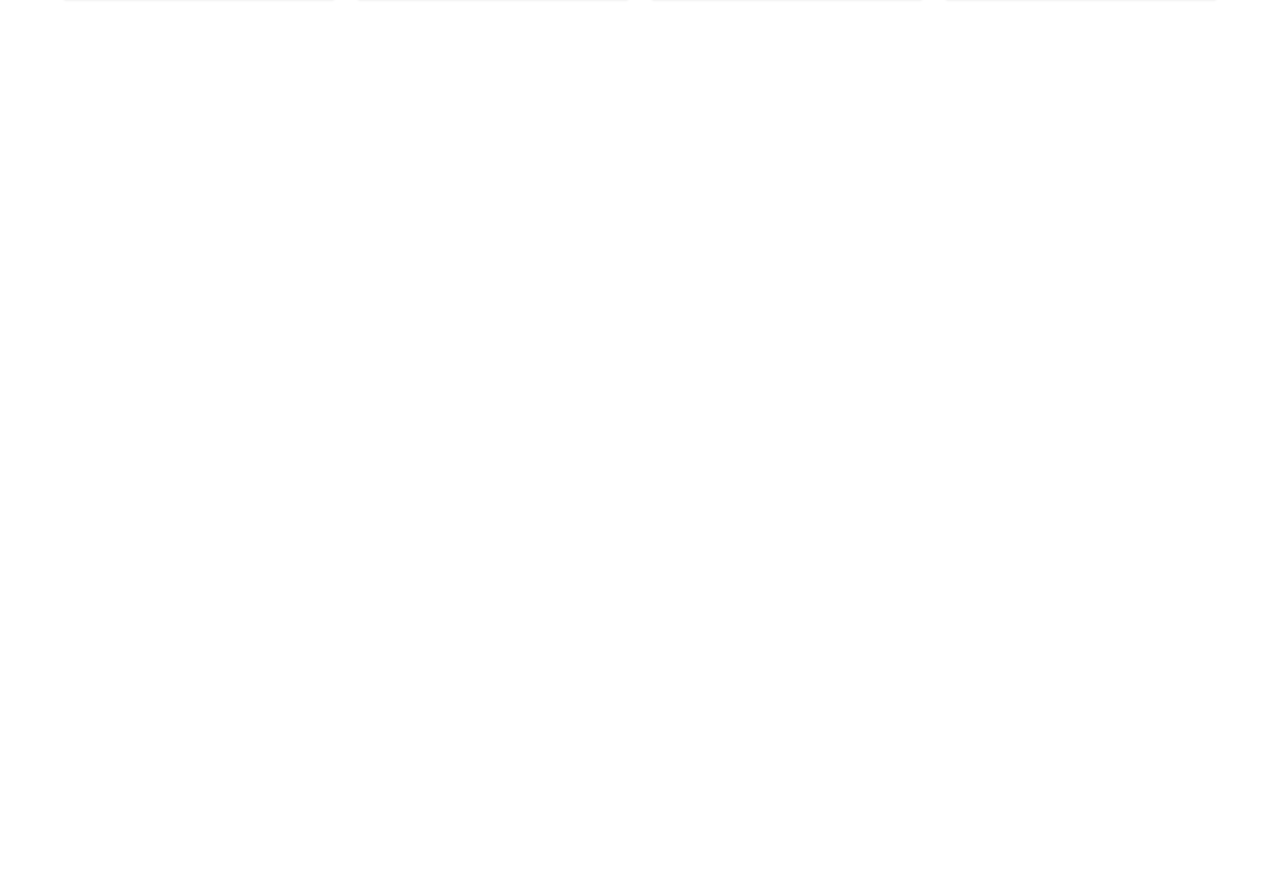
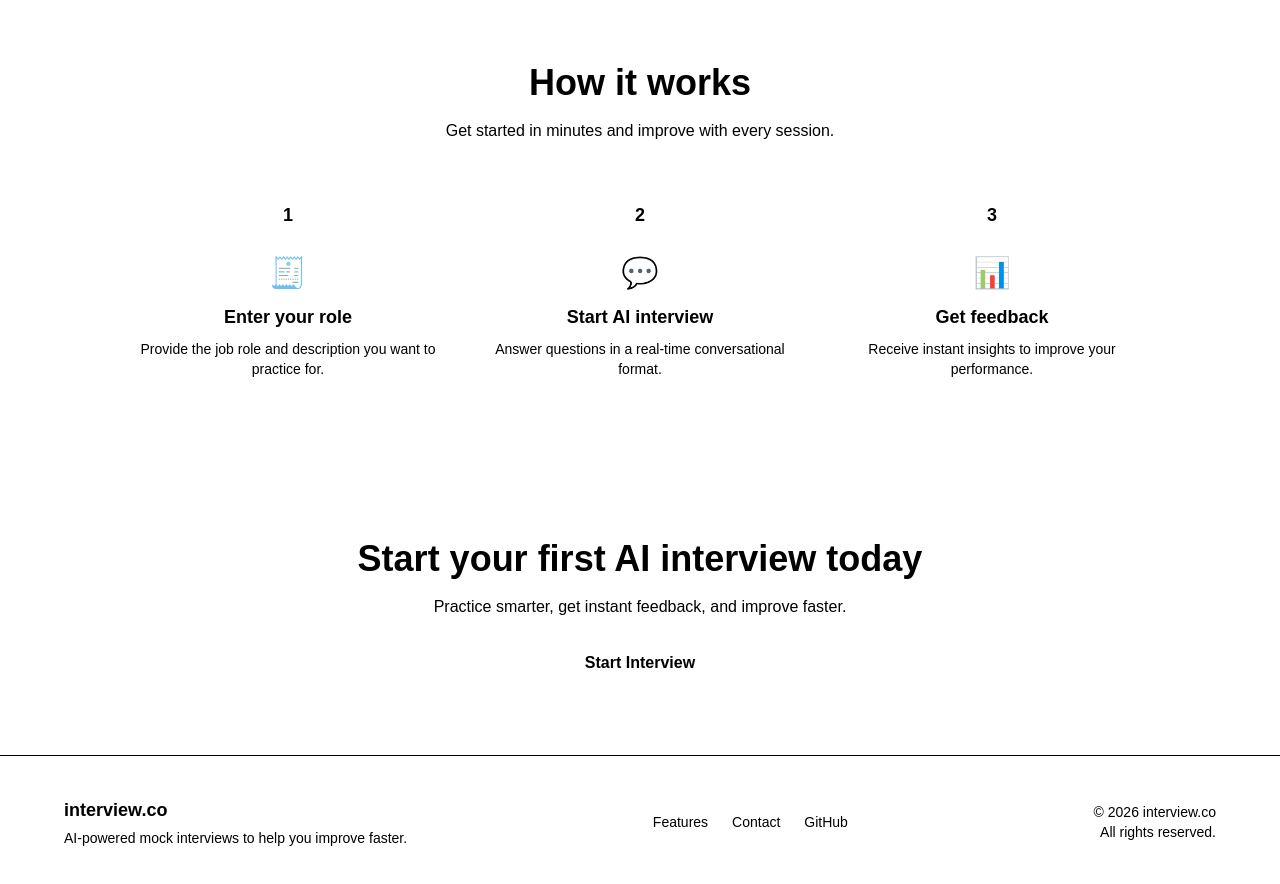
Before and after one commit to CoreTech7704/AI_interview, a Next.js app: page / in a window 1280 px wide. Shown: the part 1116-2000 px from the top of the page. Before the commit the page ends 1195 px from the top, so only its background shows below. Built offline with nearby package versions, Linux system fonts and the light colour scheme.

Commit message:
Refactor Home page structure and components; remove unused files and add Footer

```diff
--- a/app/globals.css
+++ b/app/globals.css
@@ -1,7 +1,4 @@
 @import "tailwindcss";
-@plugin "daisyui" {
-  themes: "winter" --default, dark --prefersdark;
-}
 
 body {
   font-family: Arial, Helvetica, sans-serif;
--- a/app/layout.tsx
+++ b/app/layout.tsx
@@ -1,6 +1,7 @@
 import type { Metadata } from "next";
 import "./globals.css";
 import Navbar from "@/components/Navbar";
+import Footer from "@/components/Footer";
 
 export const metadata: Metadata = {
   title: "interview.co",
@@ -19,6 +20,7 @@
         <section>
           {children}
         </section>
+      <Footer />
       </body>
     </html>
   );
--- a/app/page.tsx
+++ b/app/page.tsx
@@ -1,5 +1,7 @@
-import Features from "@/components/Features";
-import Hero from "@/components/Hero";
+import Cta from "@/components/Home/Cta";
+import Features from "@/components/Home/Features";
+import Hero from "@/components/Home/Hero";
+import HowItWorks from "@/components/Home/Howitworks";
 
 
 export default function Home() {
@@ -7,6 +9,8 @@
     <div>
       <Hero />
       <Features />
+      <HowItWorks />
+      <Cta />
     </div>
   );
 }
--- /dev/null
+++ b/components/Footer.tsx
@@ -0,0 +1,33 @@
+export default function Footer() {
+  return (
+    <footer className="bg-base-200 border-t border-base-300 px-6 py-10">
+      <div className="max-w-6xl mx-auto flex flex-col md:flex-row items-center justify-between gap-6">
+
+        {/* Left */}
+        <div className="text-center md:text-left">
+          <h2 className="text-lg font-bold">
+            interview<span className="text-primary">.co</span>
+          </h2>
+          <p className="text-sm text-base-content/70 mt-1">
+            AI-powered mock interviews to help you improve faster.
+          </p>
+        </div>
+
+        {/* Links */}
+        <div className="flex gap-6 text-sm">
+          <a className="link link-hover">Features</a>
+          <a className="link link-hover">Contact</a>
+          <a className="link link-hover">GitHub</a>
+        </div>
+
+        {/* Right */}
+        <div className="text-sm text-base-content/60 text-center md:text-right">
+          © {new Date().getFullYear()} interview.co
+          <br />
+          All rights reserved.
+        </div>
+
+      </div>
+    </footer>
+  );
+}
--- /dev/null
+++ b/components/Home/Cta.tsx
@@ -0,0 +1,26 @@
+export default function CTA() {
+  return (
+    <section className="py-20 px-6 bg-primary text-primary-content">
+      <div className="max-w-4xl mx-auto text-center">
+
+        {/* Heading */}
+        <h2 className="text-3xl md:text-4xl font-bold">
+          Start your first AI interview today
+        </h2>
+
+        {/* Subtext */}
+        <p className="mt-4 text-primary-content/80">
+          Practice smarter, get instant feedback, and improve faster.
+        </p>
+
+        {/* Button */}
+        <div className="mt-8">
+          <button className="btn btn-secondary px-8 text-base font-semibold">
+            Start Interview
+          </button>
+        </div>
+
+      </div>
+    </section>
+  );
+}
--- /dev/null
+++ b/components/Home/Howitworks.tsx
@@ -0,0 +1,63 @@
+export default function HowItWorks() {
+  const steps = [
+    {
+      title: "Enter your role",
+      desc: "Provide the job role and description you want to practice for.",
+      icon: "🧾",
+    },
+    {
+      title: "Start AI interview",
+      desc: "Answer questions in a real-time conversational format.",
+      icon: "💬",
+    },
+    {
+      title: "Get feedback",
+      desc: "Receive instant insights to improve your performance.",
+      icon: "📊",
+    },
+  ];
+
+  return (
+    <section className="py-20 px-6">
+      <div className="max-w-5xl mx-auto text-center">
+
+        {/* Heading */}
+        <h2 className="text-3xl md:text-4xl font-bold">
+          How it works
+        </h2>
+
+        <p className="mt-4 text-base-content/70">
+          Get started in minutes and improve with every session.
+        </p>
+
+        {/* Steps */}
+        <div className="mt-12 grid gap-8 md:grid-cols-3">
+          {steps.map((step, i) => (
+            <div key={i} className="flex flex-col items-center text-center">
+
+              {/* Circle Number */}
+              <div className="w-12 h-12 rounded-full bg-primary text-primary-content flex items-center justify-center font-bold text-lg">
+                {i + 1}
+              </div>
+
+              {/* Icon */}
+              <div className="text-3xl mt-4">{step.icon}</div>
+
+              {/* Title */}
+              <h3 className="mt-3 font-semibold text-lg">
+                {step.title}
+              </h3>
+
+              {/* Description */}
+              <p className="mt-2 text-sm text-base-content/70 max-w-xs">
+                {step.desc}
+              </p>
+
+            </div>
+          ))}
+        </div>
+
+      </div>
+    </section>
+  );
+}
```
Also changed, not shown: components/Home/Features.tsx (renamed from components/Features.tsx), components/Home/Hero.tsx (renamed from components/Hero.tsx).
